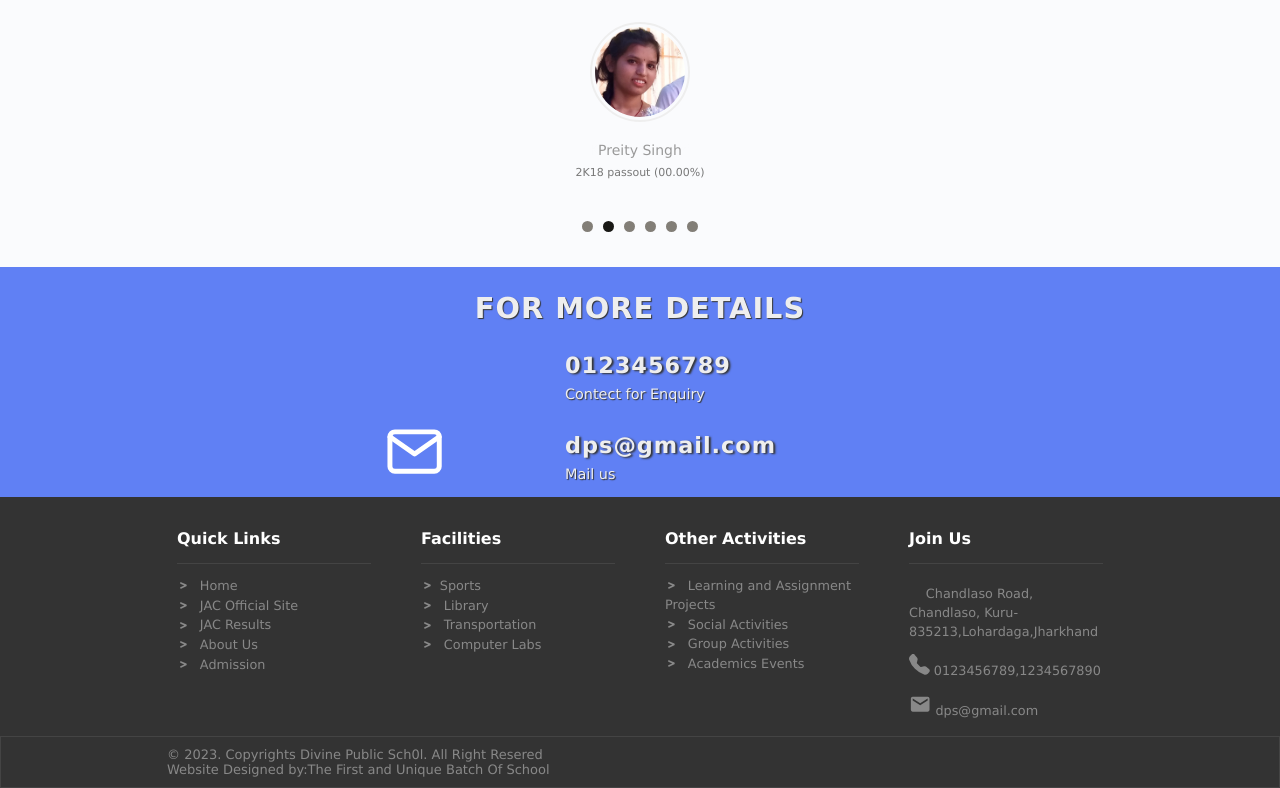
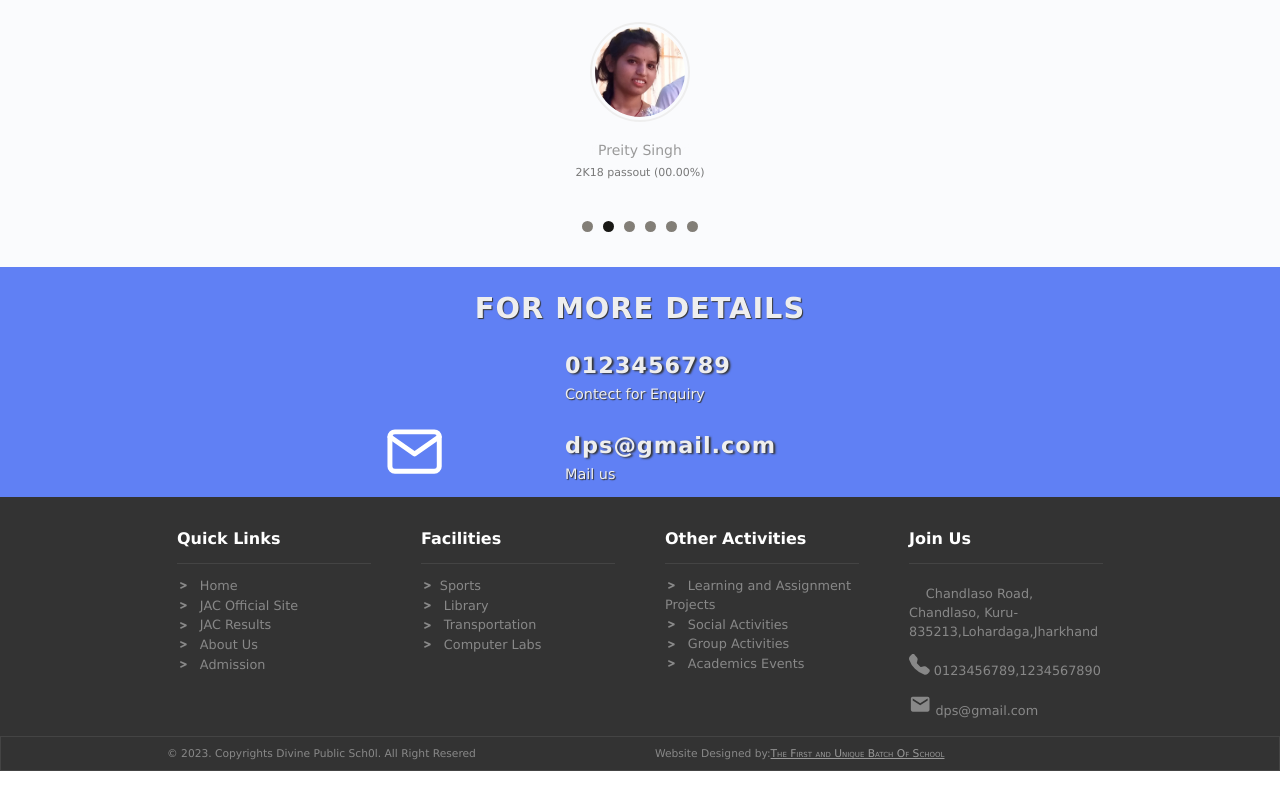
Before and after one commit to Amit709113/testvite, a React (Vite) app: page / in a window 1280 px wide. Shown: the part 1159-1947 px from the top of the page. Built offline with nearby package versions, Linux system fonts and the light colour scheme; some icons are missing.

Commit message:
footer is updated

```diff
--- a/src/components/CarouselSlider.jsx
+++ b/src/components/CarouselSlider.jsx
@@ -6,10 +6,7 @@ const CarouselSlider=()=>{
 
     return(
         <>
-           <div style={{display:'flex',
-                  justifyContent:'center',
-                  alignItems:'center'
-                }}>
+           <div>
                 <Carousel data={slide.slides} />
             </div>
         </>
--- a/src/components/Footer.css
+++ b/src/components/Footer.css
@@ -66,6 +66,15 @@
     }
 }
 
+@media (min-width: 576px) and (max-width:991px){
+    .row-element{
+        -ms-flex: 0 0 50%;
+        flex: 0 0 50%;
+        max-width: 50%;
+
+    }
+}
+
 @media (min-width: 576px){
     .footer-container {
     max-width: 540px;
--- a/src/components/FooterLower.css
+++ b/src/components/FooterLower.css
@@ -6,7 +6,7 @@
 }
 #section-footer-bottom .btm-text{
     color:#888;
-    font-size: 13px;
+    font-size: 10.7px;
 
 }
 
@@ -37,34 +37,23 @@
 
 }
 .btm-text a{
-    color:#888;
-}
-
-@media (min-width: 992px){
-
-    .copyright {
-        -ms-flex: 0 0 75%;
-        flex: 0 0 75%;
-        max-width: 75%;
-    }
-
-    .designer {
-        -ms-flex: 0 0 25%;
-        flex: 0 0 25%;
-        max-width: 25%;
-    }
+    color:#999;
+    text-decoration:underline;
+    font-variant:small-caps;
 
 }
 
-@media (min-width: 576px){
-    .designer {
-        -ms-flex: 0 0 100%;
-        flex: 0 0 100%;
-        max-width: 100%;
+ @media (min-width: 992px){
+    #section-footer-bottom .copyright {
+
+        -ms-flex: 0 0 50%;
+        flex: 0 0 50%;
+        max-width: 50%;
+
     }
-    .copyright {
-        -ms-flex: 0 0 100%;
-        flex: 0 0 100%;
-        max-width: 100%;
+    #section-footer-bottom .designer{
+        -ms-flex: 0 0 50%;
+        flex: 0 0 50%;
+        max-width: 50%;
     }
 }
--- a/src/components/FooterLower.jsx
+++ b/src/components/FooterLower.jsx
@@ -10,7 +10,7 @@ const FooterLower = () => {
                     <div className="btm-text">© 2023. Copyrights Divine Public Sch0l. All Right Resered</div>
                 </div>
                 <div className='designer'>
-                    <div className="btm-text">Website Designed  by:
+                    <div className="btm-text" >Website Designed  by:
                     <a href="https://github.com/Amit709113" target='_black' >The First and Unique Batch Of School</a></div>
                 </div>
             </div>
--- a/src/components/Vlog.jsx
+++ b/src/components/Vlog.jsx
@@ -4,7 +4,7 @@ import { IoIosSchool } from "react-icons/io"
 import { TbActivityHeartbeat } from "react-icons/tb";
 import { BsStack } from "react-icons/bs";
 
-const Vlog = ({title,des,logoKey}) => {
+const Vlog = ({title,des,logoKey,hrefbtn}) => {
   return (
     <>
         <div className="vlog">
@@ -23,7 +23,7 @@ const Vlog = ({title,des,logoKey}) => {
                 <p className='description'>
                     {des}
                 </p>
-                <a href="testvite/about/"><button className="button">View More</button></a>
+                <a href={hrefbtn}><button className="button">View More</button></a>
             </div>
         </div>
     </>
--- a/src/components/VlogList.jsx
+++ b/src/components/VlogList.jsx
@@ -10,7 +10,7 @@ const VlogList = ({data}) => {
                 {
                     data.map((element,idx)=>{
                         return(
-                            <Vlog title={element.title} des={element.description} logoKey={element.key} key={idx}/>
+                            <Vlog title={element.title} des={element.description} logoKey={element.key} hrefbtn={element.hrefbtn} key={idx}/>
                         )
                     })
                 }
--- a/src/data/vlogData.json
+++ b/src/data/vlogData.json
@@ -3,22 +3,26 @@
         {
             "title":"Our Strength ",
             "description":"Divine Public School ensures acedemic excellence, character building and leadership skills which help allround development of a student.  Easily accessible location for families to come the well trained and professional staffs.  ",
-            "key":0
+            "key":0,
+            "hrefbtn":"/testvite/about/"
         },
         {
             "title":"Why DPS",
             "description":"  Lorem ipsum dolor sit amet consectetur adipisicing elit. Voluptatibus facere error vitae nam exercitationem tenetur at quisquam minima. Quis consequuntur quas perferendis ipsum animi molestiae mollitia sit! Voluptatem praesentium iusto quas, aperiam rem id quos, similique aliquam reprehenderit optio iure.",
-            "key":1
+            "key":1,
+            "hrefbtn":"/testvite/about/"
         },
         {
             "title":"Academic",
             "description":" Our School is renowned for its outstanding academic offerings, acknowledged teachers, and supportive environment, cultivates a desire to study in students, enabling them to succeed both academically and personally.",
-            "key":2
+            "key":2,
+            "hrefbtn":"/testvite/about/"
         },
         {
             "title":"Activity",
             "description":"   Lorem ipsum dolor sit amet consectetur adipisicing elit. Voluptatibus facere error vitae nam exercitationem tenetur at quisquam minima. Quis consequuntur quas perferendis ipsum animi molestiae mollitia sit! Voluptatem praesentium iusto quas, aperiam rem id quos, similique aliquam reprehenderit optio iure.",
-            "key":3
+            "key":3,
+            "hrefbtn":"/testvite/about/"
         }
 
     ]
--- a/src/index.css
+++ b/src/index.css
@@ -10,6 +10,7 @@ body {
     sans-serif;
   -webkit-font-smoothing: antialiased;
   -moz-osx-font-smoothing: grayscale;
+  overflow-x: hidden;
 }
 a{
   text-decoration: none;
```
